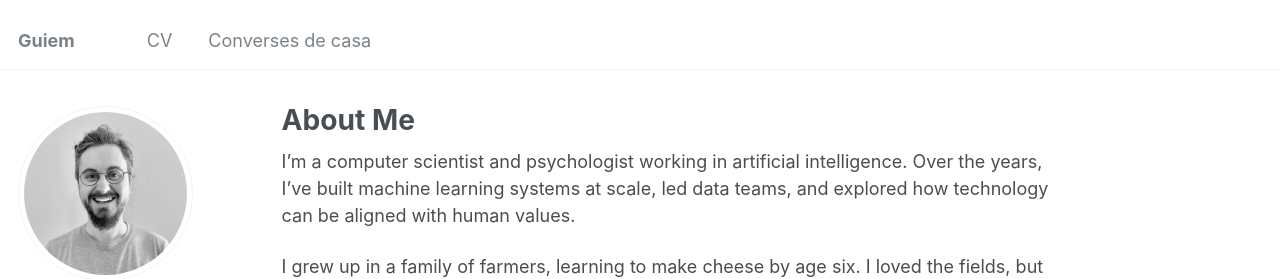
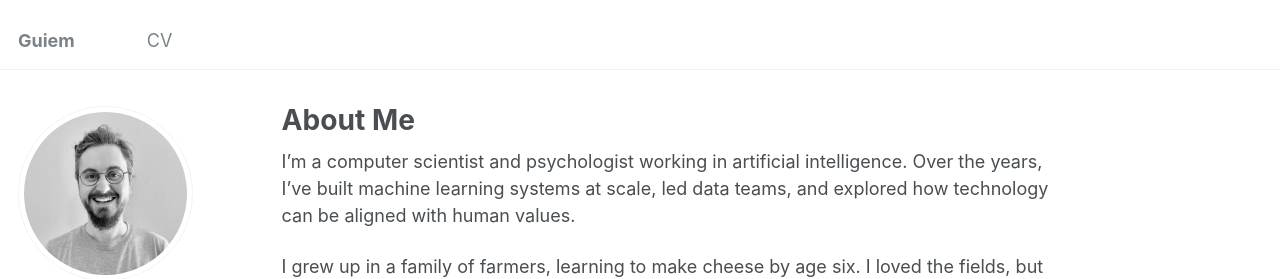
Before and after one commit to guiem/guiem.github.io, a Jekyll site: the page built from _pages/about.md, in a window 1280 px wide. Shown: the top 279 px of the page. Built offline with Jekyll 4.4.1, drawn with Linux system fonts in a browser that asks for light colours; some web fonts are replaced.

Commit message:
Remove Converses de casa from top navigation

```diff
--- a/_data/navigation.yml
+++ b/_data/navigation.yml
@@ -20,9 +20,6 @@ main:
   - title: "CV"
     url: /cv/
 
-  - title: "Converses de casa"
-    url: /converses-de-casa/
-
   #- title: "Blog"
   #  url: /year-archive-personal/
 
```
